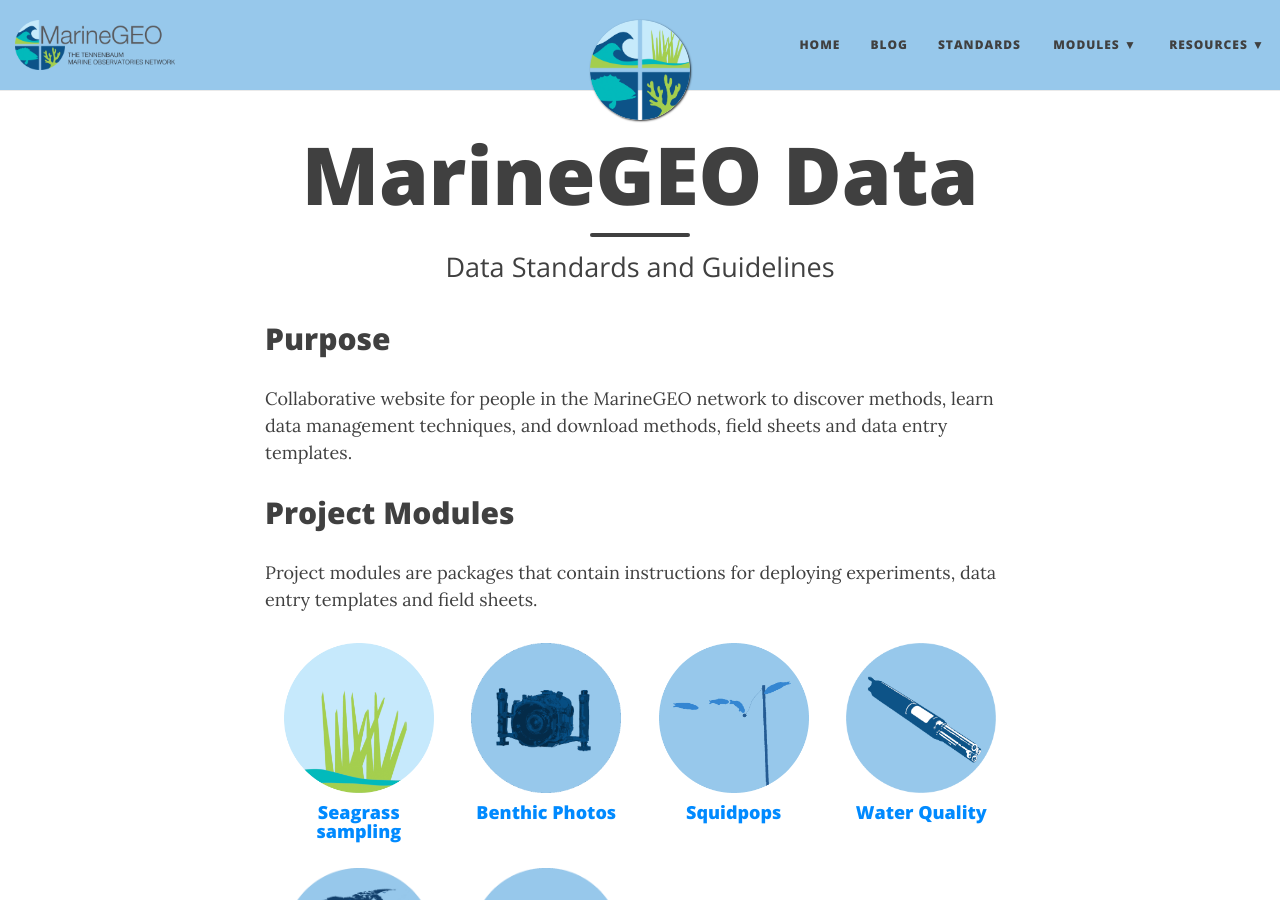
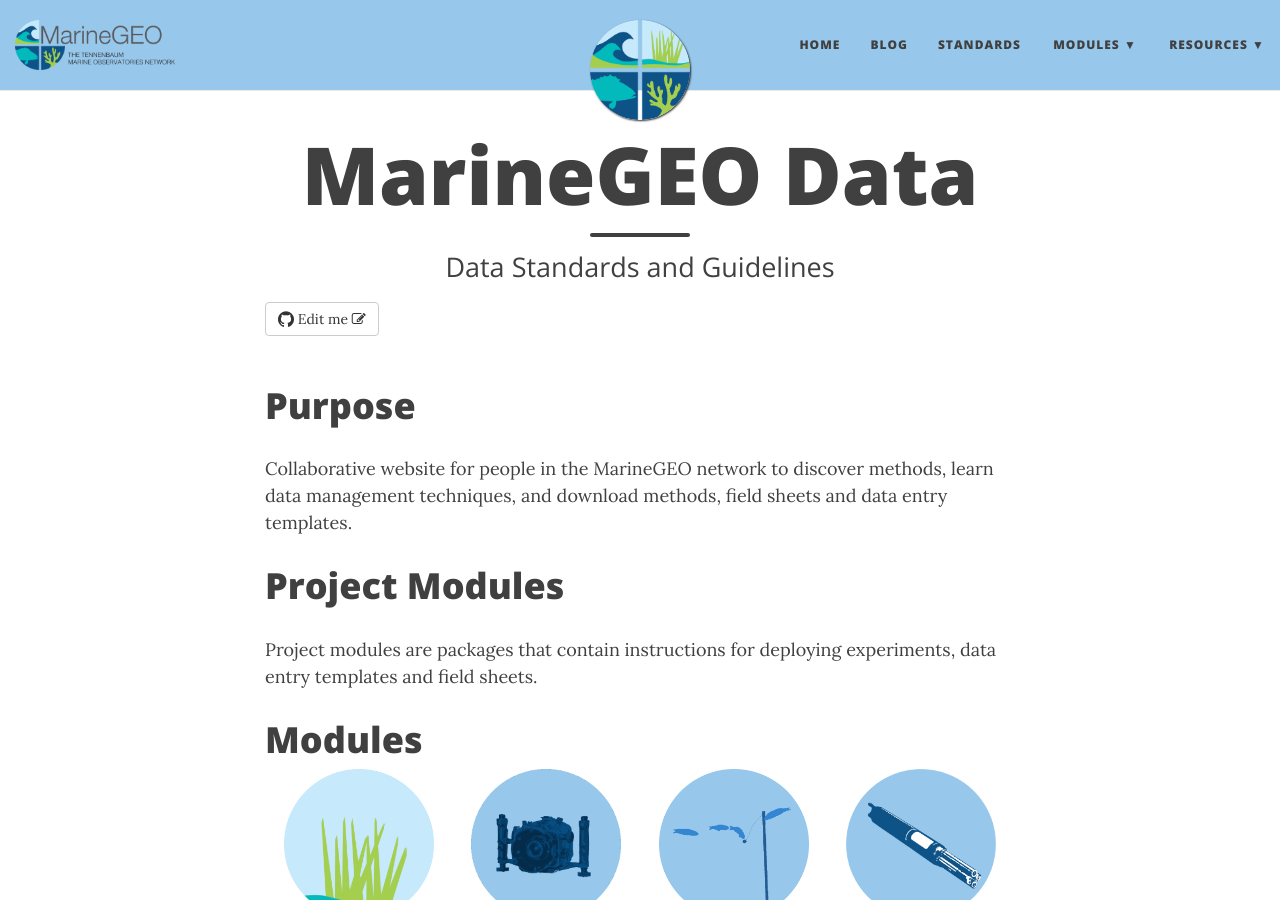
Before and after one commit to mukhamadazistholib/marinegeo.github.io, a Jekyll site: the page built from index.md, in a window 1280 px wide and 900 px high. Built offline with Jekyll 4.4.1, drawn with Linux system fonts in a browser that asks for light colours; nearby versions of some CDN libraries.

Commit message:
converts homepage to project layout format

```diff
--- a/index.md
+++ b/index.md
@@ -13,31 +13,10 @@ modules:
   - /modules/uav
 ---
 
-## Purpose
+# Purpose
 
 Collaborative website for people in the MarineGEO network to discover methods, learn data management techniques, and download methods, field sheets and data entry templates.
 
-## Project Modules
+# Project Modules
 
 Project modules are packages that contain instructions for deploying experiments, data entry templates and field sheets.
-
-{% assign sorted = site.project-modules | sort: 'title' %}
-
-{% if page.modules %}
-  {% for m in page.modules %}
-  {% for module in sorted %}
-    {% if m == module.id  %}
-<div class="col-md-3 col-sm-4 col-xs-6" style="height: 225px;">
-  <a href="{{site.baseurl}}{{module.url}}">
-  <div>
-    <img src="{{module.thumbnail }}" class="img-responsive" style="height: 150px; position: relative; left: 50%; top: 50%; margin-left: -75px;">
-  </div>
-  <div>
- <h4 style="text-align:center; vertical-align: bottom;">{{module.title}}</h4>
- </div>
-      </a>
-</div>
-    {% endif %}
-  {% endfor %}
-  {% endfor %}
-{% endif %}
```
Also changed, not shown: other parts of index.md (+2 -2 lines).
